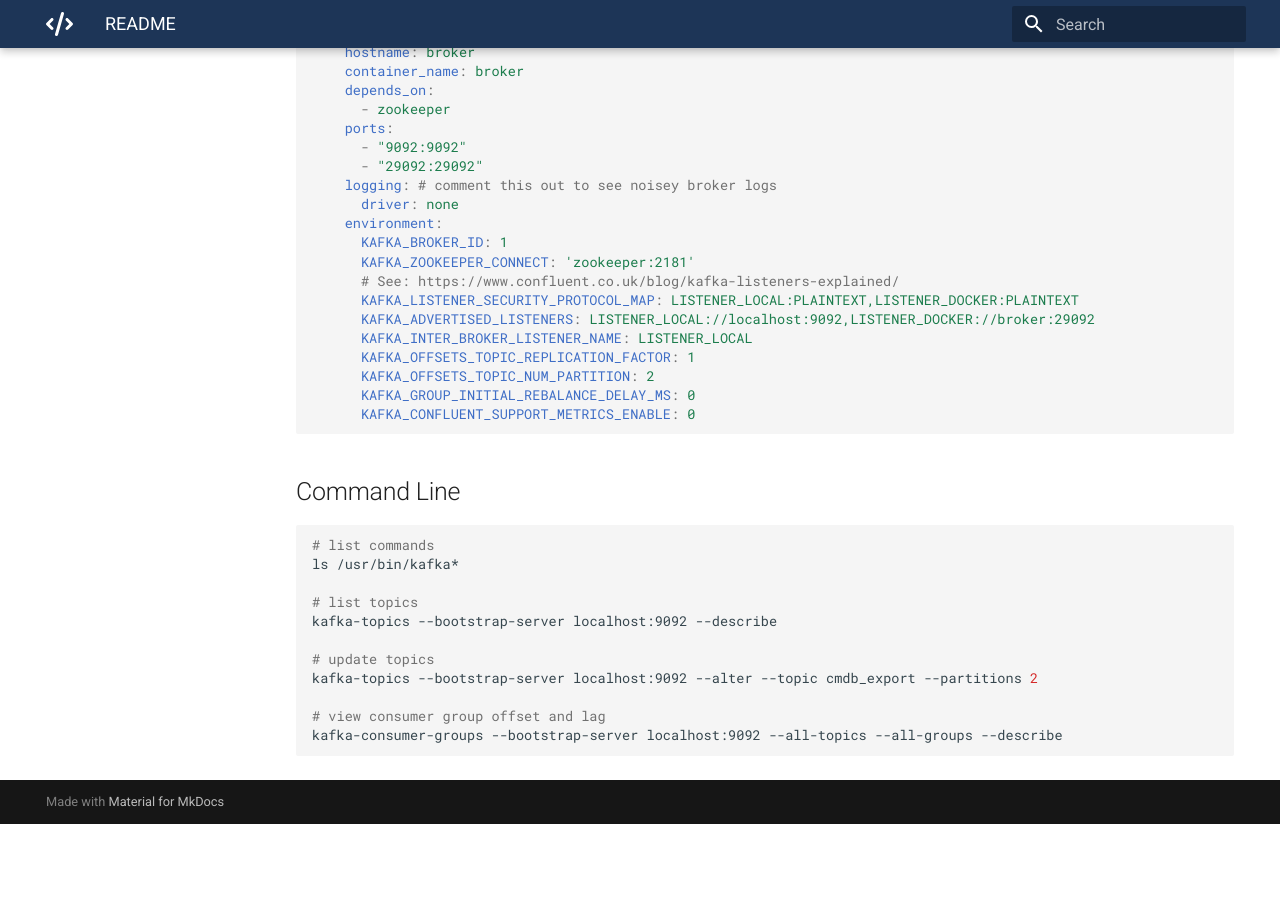
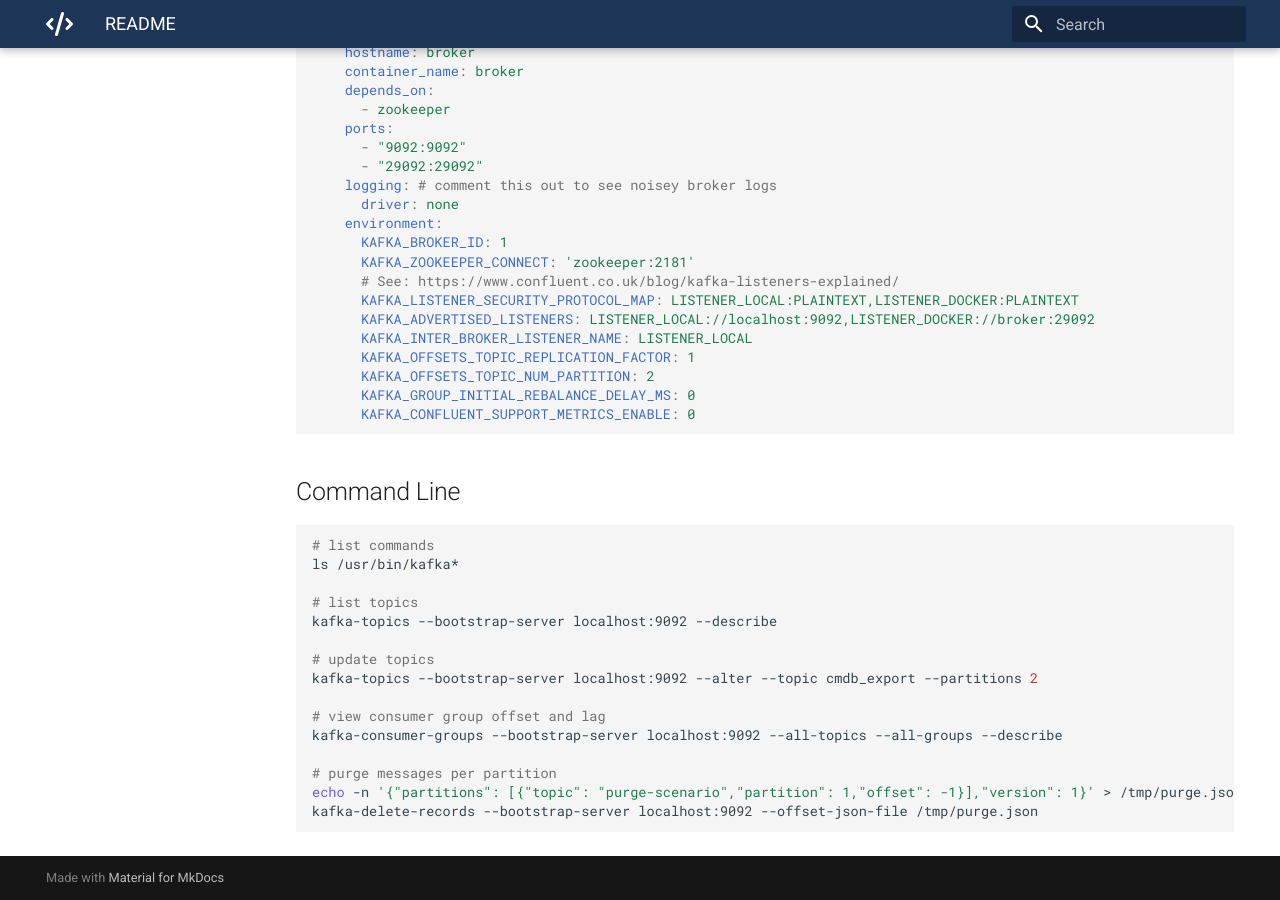
Before and after one commit to mrhockeymonkey/mrhockeymonkey.github.io, an MkDocs documentation site: the page built from docs/Kafka/README.md, in a window 1280 px wide and 900 px high, scrolled down 573 px. Built offline with MkDocs 1.6.1 and Material for MkDocs 9.7.7, drawn with Linux system fonts in a browser that asks for light colours; before the commit the page ends 1397 px from its top, so only the background shows below that.

Commit message:
Update README.md

````diff
--- a/docs/Kafka/README.md
+++ b/docs/Kafka/README.md
@@ -56,4 +56,8 @@ kafka-topics --bootstrap-server localhost:9092 --alter --topic cmdb_export --par
 
 # view consumer group offset and lag
 kafka-consumer-groups --bootstrap-server localhost:9092 --all-topics --all-groups --describe
+
+# purge messages per partition
+echo -n '{"partitions": [{"topic": "purge-scenario","partition": 1,"offset": -1}],"version": 1}' > /tmp/purge.json
+kafka-delete-records --bootstrap-server localhost:9092 --offset-json-file /tmp/purge.json
 ```
````
